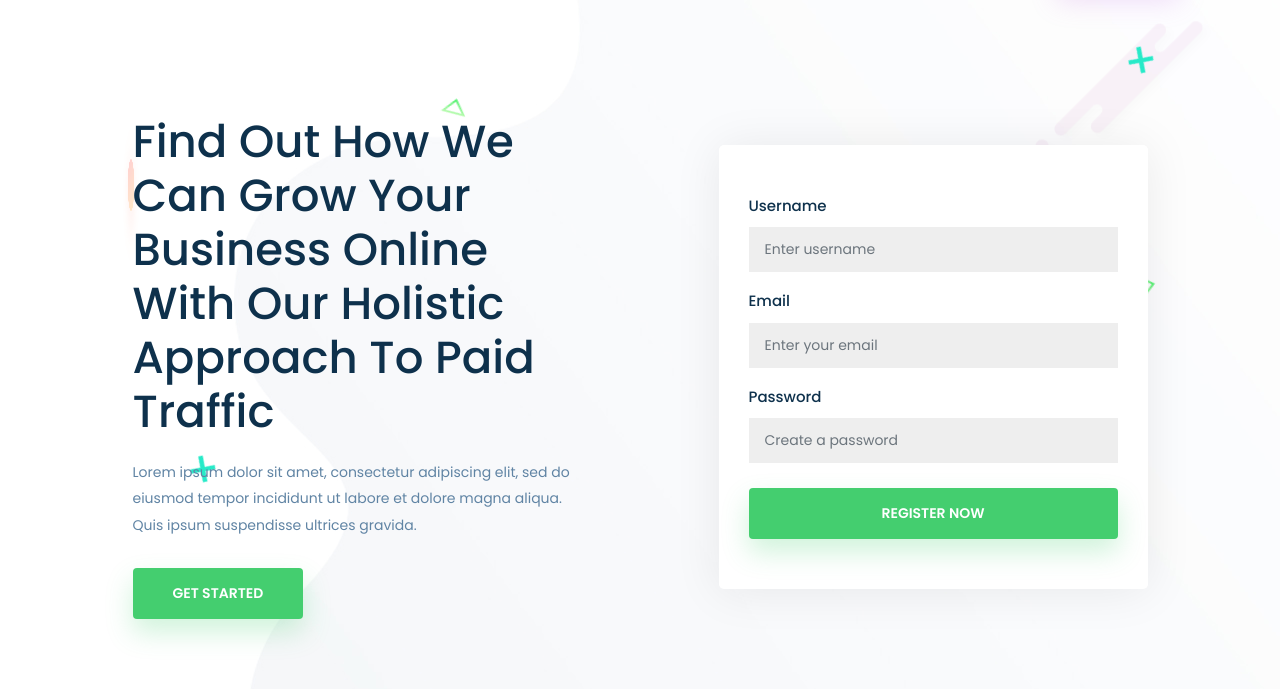
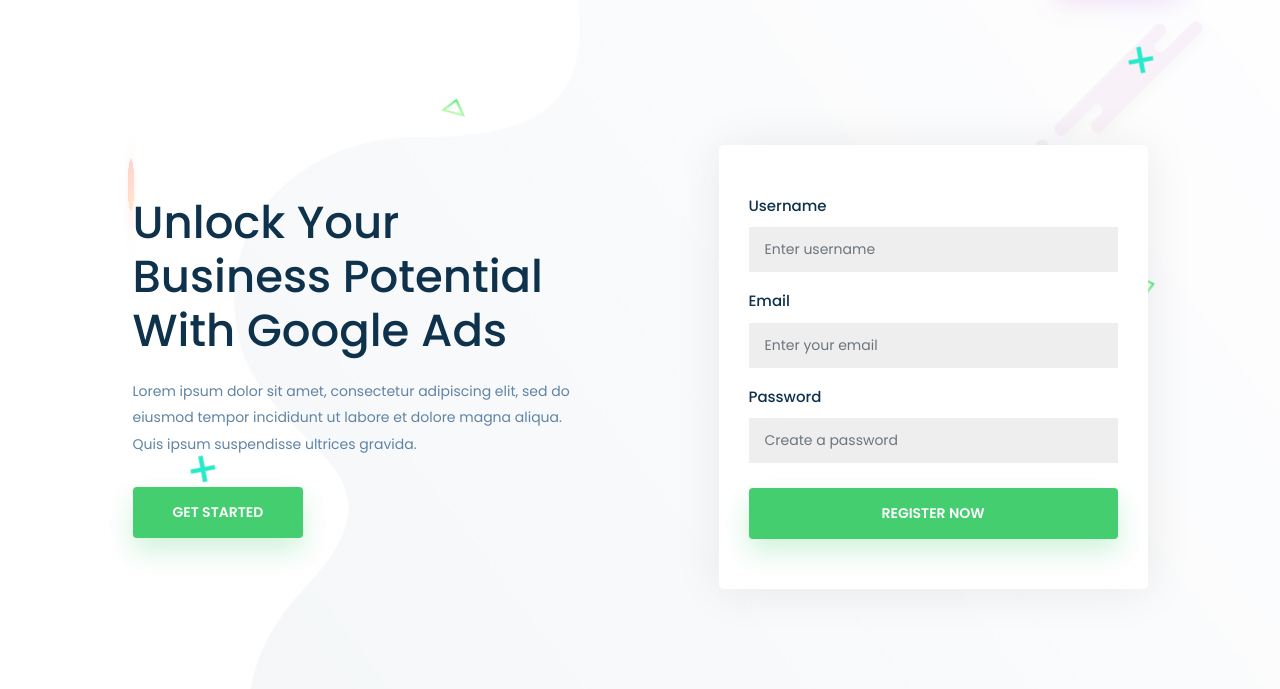
Before and after one commit to nbdigitech/googleppc, a plain HTML site: page index.html in a window 1280 px wide. Shown: the part 88-777 px from the top of the page. Drawn offline with Linux system fonts and the light colour scheme.

Commit message:
Update index.html

```diff
--- a/index.html
+++ b/index.html
@@ -166,7 +166,7 @@
 						<div class="row h-100 justify-content-center align-items-center">
 							<div class="col-lg-5">
 								<div class="hero-content">
-									<h1>Find Out How We Can Grow Your Business Online With Our Holistic Approach To Paid Traffic </h1>
+									<h1> Unlock Your Business Potential With Google Ads </h1>
 									<p>Lorem ipsum dolor sit amet, consectetur adipiscing elit, sed do eiusmod tempor incididunt ut labore et dolore magna aliqua. Quis ipsum suspendisse ultrices gravida.</p>
 
 									<a href="#" class="btn btn-primary">Get Started</a>
```
